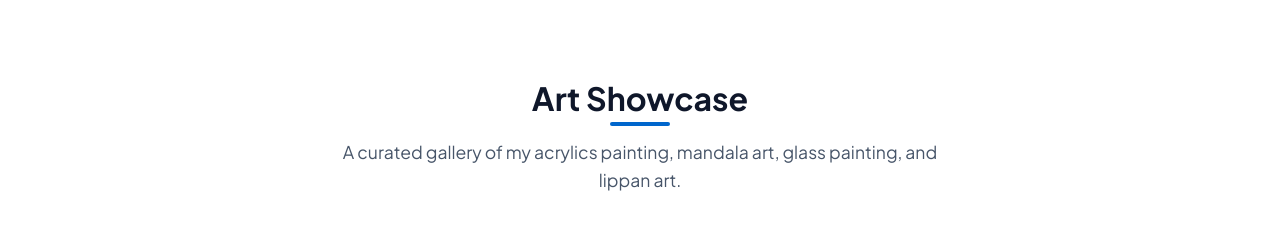
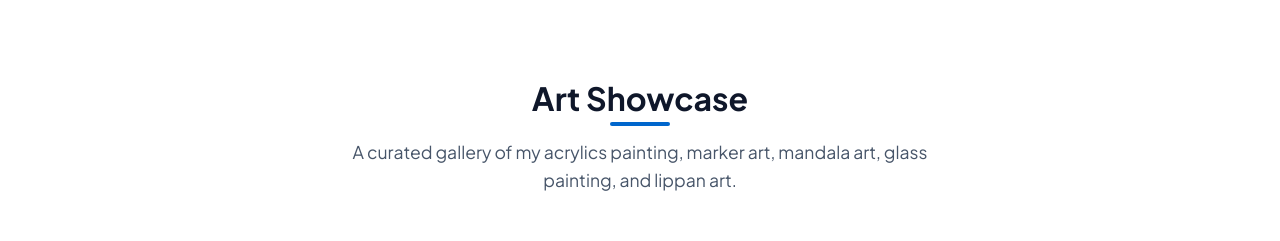
Before and after one commit to nishaa07/my-portfolio, a website: page index.html in a window 1280 px wide. Shown: the part 3220-3461 px from the top of the page. Drawn offline with nearby package versions, Linux system fonts and the light colour scheme; grey boxes are pictures that could not be loaded.

Commit message:
Updated Art Heading

```diff
--- a/index.html
+++ b/index.html
@@ -784,7 +784,7 @@ void loop()
     <div class="container">
       <div class="section-header">
         <h2>Art Showcase</h2>
-        <p>A curated gallery of my acrylics painting, mandala art, glass painting, and lippan art.</p>
+        <p>A curated gallery of my acrylics painting, marker art, mandala art, glass painting, and lippan art.</p>
       </div>
 
       <div class="art-grid">
```
